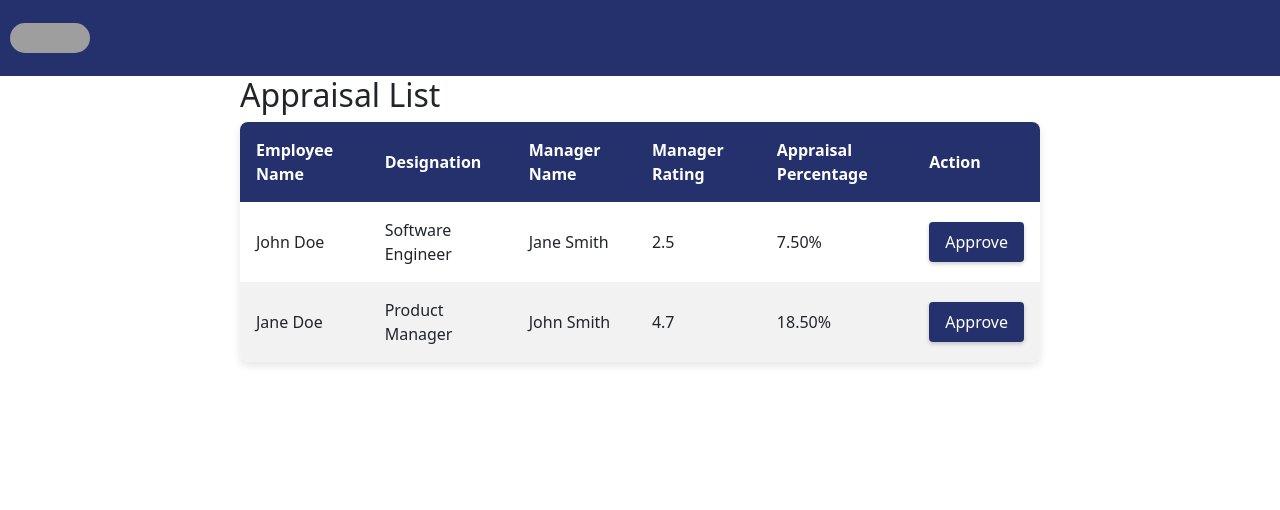
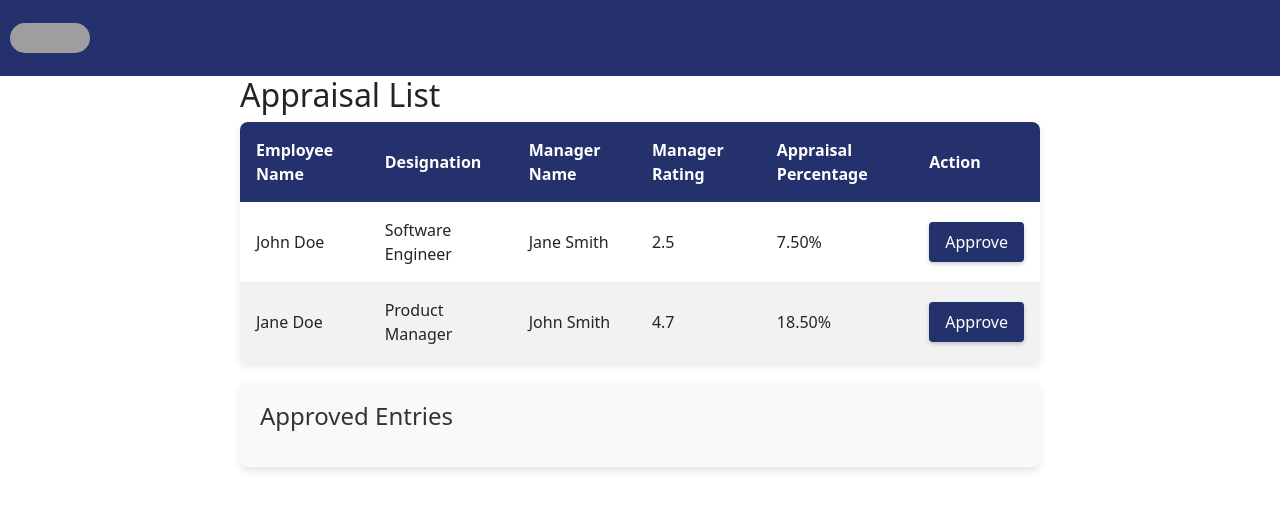
Before and after one commit to pranavkonde/Perfex, a React (Create React App) app in the folder client/: page /Appraisal in a window 1280 px wide. Shown: the top 510 px of the page. Built offline with nearby package versions, Linux system fonts and the light colour scheme; grey boxes are pictures that could not be loaded.

Commit message:
Add approved entries in Appraisal

```diff
--- a/client/src/components/APpraisal.css
+++ b/client/src/components/APpraisal.css
@@ -1,3 +1,5 @@
+/* src/components/AppraisalList.css */
+
 /* Container */
 .appraisal-list {
     width: 100%;
@@ -52,3 +54,57 @@
   .appraisal-list button:hover {
     background-color: #25316D;
   }
+
+ /* Container for Approved Entries */
+.approved-list {
+  width: 100%;
+  max-width: 800px;
+  margin: 20px auto;
+  background-color: #f9f9f9;
+  border-radius: 8px;
+  padding: 20px;
+  box-shadow: 0 4px 8px rgba(0, 0, 0, 0.1);
+}
+
+/* Header for Approved Entries */
+.approved-list h2 {
+  color: #333;
+  font-size: 24px;
+  margin-bottom: 10px;
+}
+
+/* List for Approved Entries */
+.approved-list ul {
+  list-style-type: none;
+  padding: 0;
+}
+
+/* Individual Entry in Approved Entries */
+.approved-list li {
+  margin-bottom: 10px;
+  padding: 15px;
+  background-color: #fff;
+  border-radius: 8px;
+  box-shadow: 0 2px 4px rgba(0, 0, 0, 0.1);
+}
+
+/* Additional styles for the Approved Entry text */
+.approved-list li span {
+  font-weight: bold;
+  color: #007bff; /* Or any other color you prefer */
+}
+
+/* Button */
+.approved-list button {
+  padding: 8px 16px;
+  border: none;
+  border-radius: 4px;
+  background-color: #007bff;
+  color: white;
+  cursor: pointer;
+}
+
+/* Button Hover Effect */
+.approved-list button:hover {
+  background-color: #0056b3;
+}
--- a/client/src/components/Appraisal.js
+++ b/client/src/components/Appraisal.js
@@ -1,9 +1,9 @@
-import React from 'react';
-import Navbar1 from './Navbar1'; // Import the Navbar1 component
-import './APpraisal.css'; // Make sure to import the CSS file
+import React, { useState } from 'react';
+import Navbar1 from './Navbar1';
+import './APpraisal.css';
 
 // Data Structure for Employees
-const employees = [
+const initialEmployees = [
   {
     id: 1,
     name: "John Doe",
@@ -21,9 +21,28 @@ const employees = [
   // Add more employees as needed
 ];
 
-// Appraisal Component
-const AppraisalList = () => {
+const AppraisalPage = () => {
+  // State to store the main appraisal list
+  const [employees, setEmployees] = useState(initialEmployees);
+
+  // State to store the approved entries
+  const [approvedEntries, setApprovedEntries] = useState([]);
+
+  // Function to handle approval of an employee
+  const handleApprove = (employeeId) => {
+    // Find the employee to be approved
+    const approvedEmployee = employees.find(emp => emp.id === employeeId);
+    // Update the main appraisal list by removing the approved employee
+    const updatedEmployees = employees.filter(emp => emp.id !== employeeId);
+    // Add the approved employee to the approved entries list
+    setApprovedEntries(prevState => [...prevState, approvedEmployee]);
+    // Update the state with the updated main appraisal list
+    setEmployees(updatedEmployees);
+  };
+
   return (
+    <div>
+      <Navbar1 currentPage="Trackgoal" />
       <div className="appraisal-list">
         <h2>Appraisal List</h2>
         <table>
@@ -39,7 +58,6 @@ const AppraisalList = () => {
           </thead>
           <tbody>
             {employees.map((employee) => {
-            // Calculate appraisal percentage based on manager's rating, capped at 20%
               const appraisalPercentage = Math.min(((employee.managerRating - 1) / 4) * 20, 20);
 
               return (
@@ -50,9 +68,7 @@ const AppraisalList = () => {
                   <td>{employee.managerRating}</td>
                   <td>{appraisalPercentage.toFixed(2)}%</td>
                   <td>
-                 <button onClick={() => console.log(`Approved: ${employee.name}`)}>
-                    Approve
-                 </button>
+                    <button onClick={() => handleApprove(employee.id)}>Approve</button>
                   </td>
                 </tr>
               );
@@ -60,14 +76,14 @@ const AppraisalList = () => {
           </tbody>
         </table>
       </div>
- );
-};
-
-const AppraisalPage = () => {
-  return (
-    <div>
-      <Navbar1 currentPage="Trackgoal" /> {/* Render Navbar1 component for the entire page */}
-      <AppraisalList /> {/* Render AppraisalList component here */}
+      <div className="approved-list">
+        <h2>Approved Entries</h2>
+        <ul>
+          {approvedEntries.map((entry) => (
+            <li key={entry.id}>{entry.name} - {((entry.managerRating - 1) / 4) * 20}%</li>
+          ))}
+        </ul>
+      </div>
     </div>
   );
 };
```
Lines whose indentation alone changed are shown as unchanged.
